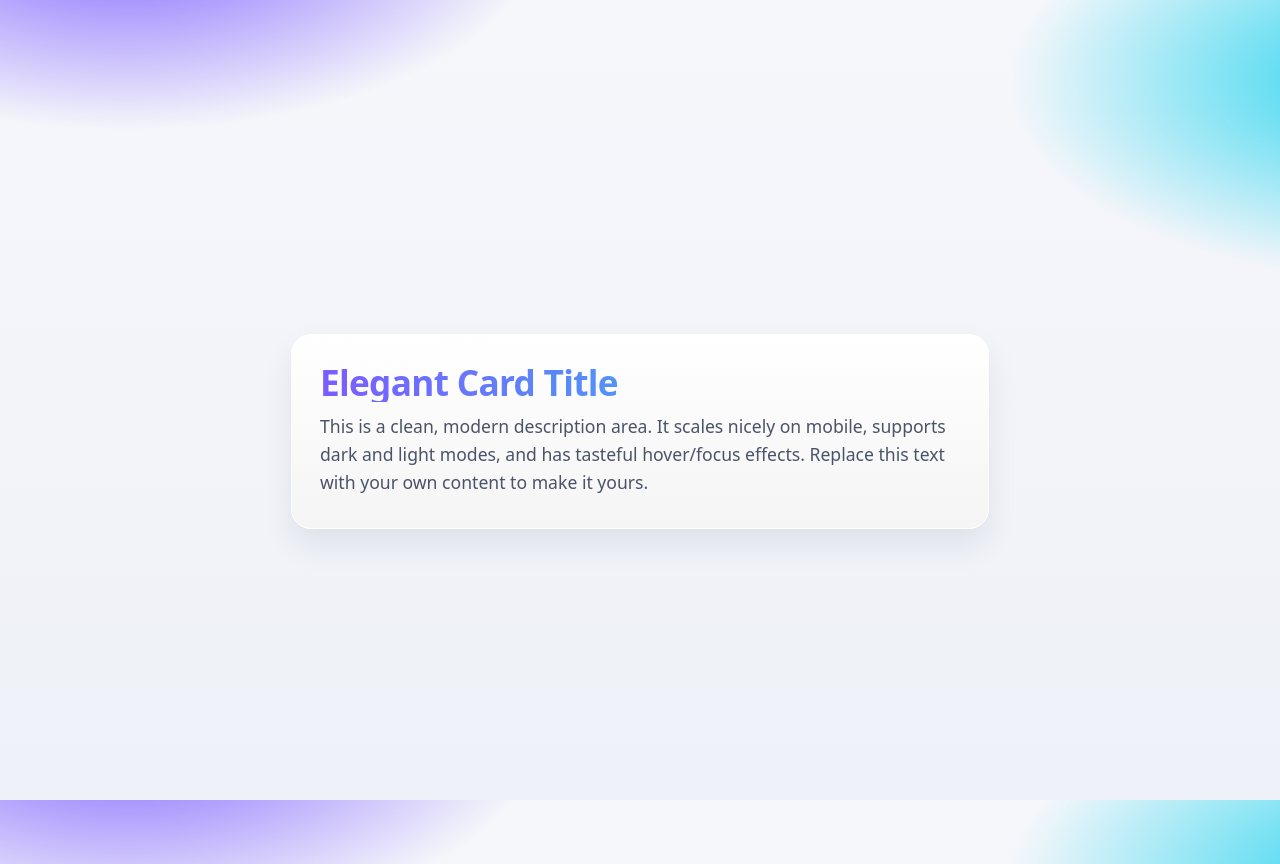
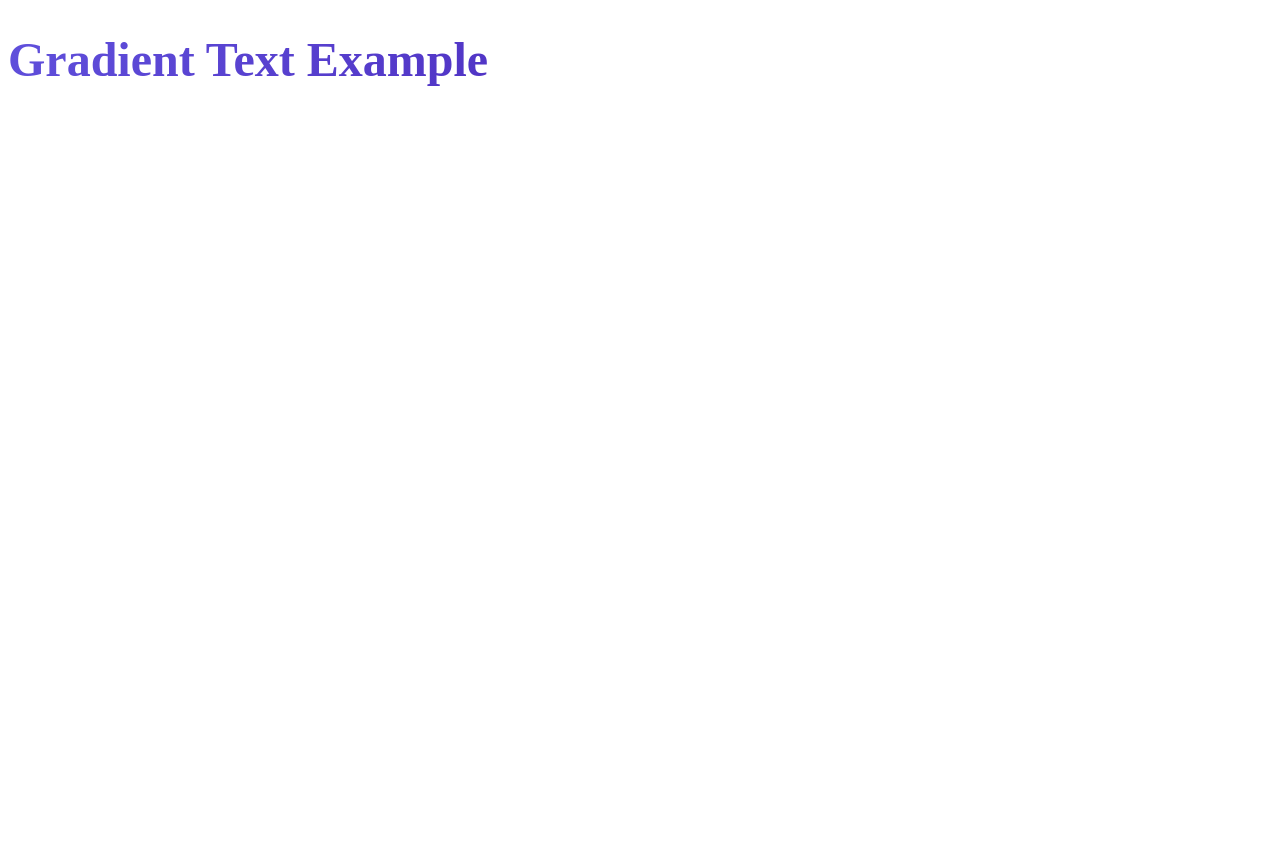
Before and after one commit to niloy2107028/php_portfolio, a PHP site: page /pp.html in a window 1280 px wide. After the commit the page ends 86 px from the top, so only its background shows below. Run offline with PHP 8.4, Linux system fonts and the light colour scheme.

```diff
--- a/pp.html
+++ b/pp.html
@@ -2,158 +2,20 @@
 <html lang="en">
   <head>
     <meta charset="UTF-8" />
-    <meta name="viewport" content="width=device-width, initial-scale=1" />
-    <title>Beautiful Card – HTML & CSS</title>
+    <title>Gradient Text</title>
     <style>
-      /* ====== Design Tokens ====== */
-      :root {
-        --bg-1: #0f1220;
-        --bg-2: #151a2e;
-        --card: #0b0f1a;
-        --text: #e6e8ef;
-        --muted: #aeb3c2;
-        --primary-1: #7c5cff;
-        --primary-2: #22d3ee;
-        --radius: 20px;
-        --shadow: 0 20px 40px rgba(0, 0, 0, 0.35);
-        --ring: 0 0 0 8px rgba(124, 92, 255, 0.15);
-      }
-
-      @media (prefers-color-scheme: light) {
-        :root {
-          --bg-1: #f6f7fb;
-          --bg-2: #eef1f7;
-          --card: #ffffff;
-          --text: #0b1020;
-          --muted: #4a5368;
-          --shadow: 0 16px 32px rgba(10, 22, 45, 0.08);
-          --ring: 0 0 0 8px rgba(124, 92, 255, 0.12);
-        }
-      }
-
-      /* ====== Page Layout ====== */
-      html,
-      body {
-        height: 100%;
-      }
-      body {
-        margin: 0;
-        font-family: ui-sans-serif, system-ui, -apple-system, Segoe UI, Roboto,
-          Helvetica, Arial, "Apple Color Emoji", "Segoe UI Emoji";
-        color: var(--text);
-        background: radial-gradient(
-            1200px 600px at 10% -10%,
-            var(--primary-1) 0%,
-            transparent 35%
-          ),
-          radial-gradient(
-            1000px 500px at 110% 10%,
-            var(--primary-2) 0%,
-            transparent 40%
-          ),
-          linear-gradient(180deg, var(--bg-1), var(--bg-2));
-        display: grid;
-        place-items: center;
-        padding: 32px;
-      }
-
-      /* ====== Card ====== */
-      .card {
-        width: min(640px, 92vw);
-        background: linear-gradient(
-          180deg,
-          color-mix(in srgb, var(--card), #ffffff 2%),
-          color-mix(in srgb, var(--card), #000000 4%)
-        );
-        border-radius: var(--radius);
-        padding: 28px 28px 32px;
-        box-shadow: var(--shadow);
-        border: 1px solid color-mix(in srgb, var(--card), #ffffff 12%);
-        position: relative;
-        overflow: clip;
-        transition: transform 0.35s ease, box-shadow 0.35s ease,
-          border-color 0.35s ease;
-        outline: none;
-      }
-      .card::before {
-        /* Subtle decorative gradient sheen */
-        content: "";
-        position: absolute;
-        inset: -1px;
-        background: radial-gradient(
-            120% 80% at -10% -10%,
-            rgba(255, 255, 255, 0.12) 0%,
-            transparent 40%
-          ),
-          radial-gradient(
-            100% 60% at 110% -30%,
-            rgba(255, 255, 255, 0.08) 0%,
-            transparent 50%
-          );
-        pointer-events: none;
-      }
-      .card:hover {
-        transform: translateY(-4px);
-        box-shadow: 0 30px 60px rgba(0, 0, 0, 0.35);
-        border-color: color-mix(in srgb, var(--card), #ffffff 18%);
-      }
-      .card:focus-visible {
-        box-shadow: var(--shadow), var(--ring);
-      }
-
-      /* ====== Content ====== */
-      .title {
-        margin: 0 0 10px;
-        font-weight: 800;
-        letter-spacing: -0.02em;
-        line-height: 1.1;
-        font-size: clamp(1.4rem, 1.05rem + 1.8vw, 2.2rem);
-        background: linear-gradient(90deg, var(--primary-1), var(--primary-2));
-        -webkit-background-clip: text;
-        background-clip: text;
-        color: transparent;
-      }
-      .description {
-        margin: 0;
-        font-size: clamp(0.98rem, 0.92rem + 0.3vw, 1.1rem);
-        line-height: 1.6;
-        color: var(--muted);
-      }
-
-      /* ====== Nice micro-interaction on load ====== */
-      @keyframes rise {
-        from {
-          opacity: 0;
-          transform: translateY(8px) scale(0.98);
-        }
-        to {
-          opacity: 1;
-          transform: translateY(0) scale(1);
-        }
-      }
-      .card {
-        animation: rise 0.5s ease both;
-      }
-
-      /* ====== Optional: center helper for very small screens ====== */
-      @media (max-width: 360px) {
-        body {
-          padding: 16px;
-        }
-        .card {
-          padding: 22px;
-        }
+      .gradient-text {
+        font-size: 3rem;
+        font-weight: bold;
+        background: linear-gradient(135deg, #6050dc, #3a0ca3);
+        -webkit-background-clip: text; /* Safari/Chrome */
+        -webkit-text-fill-color: transparent; /* Safari/Chrome */
+        background-clip: text; /* Standard (not fully supported everywhere) */
+        color: transparent; /* fallback */
       }
     </style>
   </head>
   <body>
-    <article class="card" role="region" aria-labelledby="card-title">
-      <h2 id="card-title" class="title">Elegant Card Title</h2>
-      <p class="description">
-        This is a clean, modern description area. It scales nicely on mobile,
-        supports dark and light modes, and has tasteful hover/focus effects.
-        Replace this text with your own content to make it yours.
-      </p>
-    </article>
+    <h1 class="gradient-text">Gradient Text Example</h1>
   </body>
 </html>
```
Also changed, not shown: index.php (+42 -32 lines), pp.php (+58 -63 lines), style.css (+19 -41 lines).
